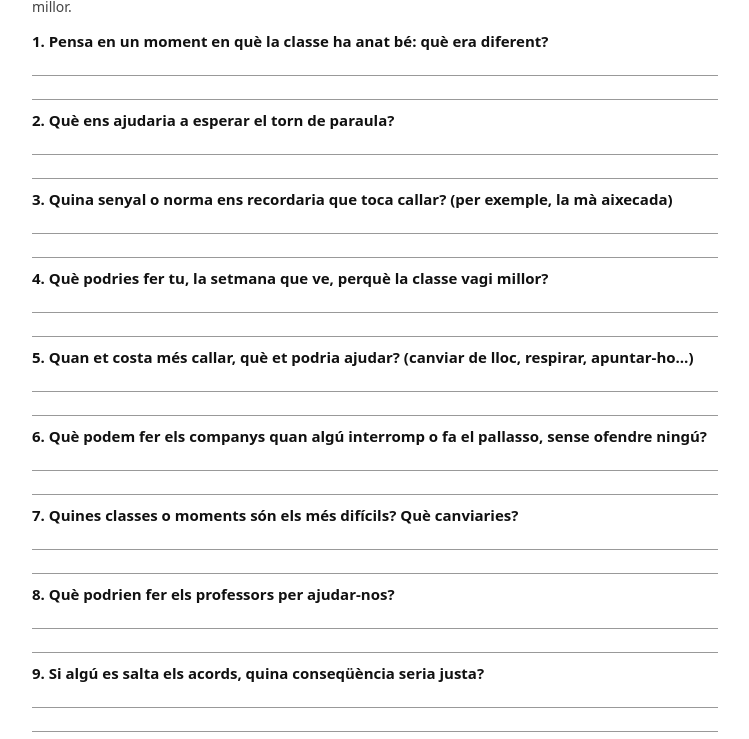
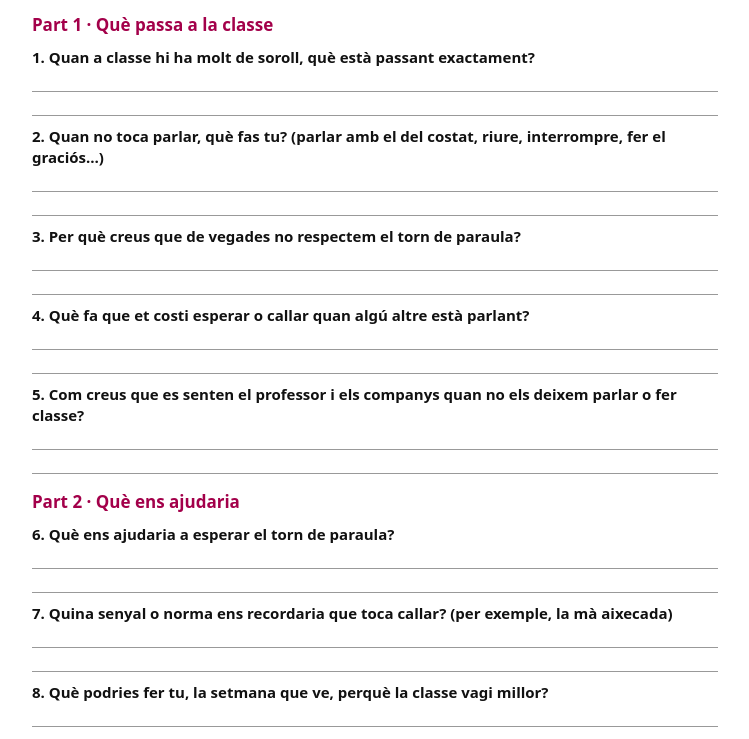
Before and after one commit to jmateog13-creator/clima-de-classe, a plain HTML site: page full.html in a window 1280 px wide. Shown: the part 130-869 px from the top of the page, without its empty margins (265-1014 px from the left). Drawn offline with Linux system fonts and the light colour scheme.

Commit message:
Preguntes en dues parts: què passa (autocrítica) i què ens ajudaria (solucions)
Co-Authored-By: Claude Sonnet 5.5 <noreply@anthropic.com>

```diff
--- a/full.html
+++ b/full.html
@@ -10,6 +10,7 @@
 body{font:15px/1.4 "Atkinson Hyperlegible",system-ui,sans-serif;color:#111;margin:0 auto;max-width:190mm;padding:16px}
 h1{font-size:26px;margin:0 0 2px}
 .sub{color:#444;margin:0 0 14px;font-size:14px}
+h2{font-size:17px;margin:16px 0 0;color:#a3004a;break-after:avoid}
 .q{break-inside:avoid;margin:0 0 6px}
 .q b{display:block;margin-top:10px}
 .l{border-bottom:1px solid #999;height:24px}
@@ -26,7 +27,7 @@ button{font:inherit;padding:8px 16px;border-radius:8px;border:1px solid #333;bac
 <script>
 fetch('preguntes.json',{cache:'no-cache'}).then(r=>r.json()).then(D=>{
   document.getElementById('sub').textContent=D.subtitol;
-  document.getElementById('llista').innerHTML=D.preguntes.map((p,i)=>`<div class="q"><b>${i+1}. ${p.text.replace(/[&<>]/g,c=>({'&':'&amp;','<':'&lt;','>':'&gt;'}[c]))}</b><div class="l"></div><div class="l"></div></div>`).join('');
+  let ant=0; document.getElementById('llista').innerHTML=D.preguntes.map((p,i)=>{ const cap=p.part!==ant?`<h2>Part ${p.part} · ${D.parts[p.part]}</h2>`:''; ant=p.part; return cap+`<div class="q"><b>${i+1}. ${p.text.replace(/[&<>]/g,c=>({'&':'&amp;','<':'&lt;','>':'&gt;'}[c]))}</b><div class="l"></div><div class="l"></div></div>`; }).join('');
 });
 </script>
 </body>
--- a/preguntes.json
+++ b/preguntes.json
@@ -1,51 +1,65 @@
 {
   "titol": "Busquem solucions",
-  "subtitol": "Escriu al teu full, sense noms. No busquem culpables: busquem què podem fer perquè la classe funcioni millor.",
+  "subtitol": "Primer, què passa. Després, què ens ajudaria. Sense noms: no busquem culpables.",
   "preguntes": [
     {
-      "id": "be",
-      "text": "Pensa en un moment en què la classe ha anat bé: què era diferent?"
+      "id": "soroll",
+      "part": 1,
+      "text": "Quan a classe hi ha molt de soroll, què està passant exactament?"
+    },
+    {
+      "id": "jo",
+      "part": 1,
+      "text": "Quan no toca parlar, què fas tu? (parlar amb el del costat, riure, interrompre, fer el graciós…)"
     },
     {
       "id": "torn",
+      "part": 1,
+      "text": "Per què creus que de vegades no respectem el torn de paraula?"
+    },
+    {
+      "id": "callar",
+      "part": 1,
+      "text": "Què fa que et costi esperar o callar quan algú altre està parlant?"
+    },
+    {
+      "id": "efecte",
+      "part": 1,
+      "text": "Com creus que es senten el professor i els companys quan no els deixem parlar o fer classe?"
+    },
+    {
+      "id": "ajuda",
+      "part": 2,
       "text": "Què ens ajudaria a esperar el torn de paraula?"
     },
     {
       "id": "senyal",
+      "part": 2,
       "text": "Quina senyal o norma ens recordaria que toca callar? (per exemple, la mà aixecada)"
     },
     {
-      "id": "jo",
+      "id": "tu",
+      "part": 2,
       "text": "Què podries fer tu, la setmana que ve, perquè la classe vagi millor?"
     },
     {
-      "id": "callar",
-      "text": "Quan et costa més callar, què et podria ajudar? (canviar de lloc, respirar, apuntar-ho…)"
-    },
-    {
-      "id": "companys",
-      "text": "Què podem fer els companys quan algú interromp o fa el pallasso, sense ofendre ningú?"
-    },
-    {
-      "id": "moments",
-      "text": "Quines classes o moments són els més difícils? Què canviaries?"
-    },
-    {
       "id": "profes",
+      "part": 2,
       "text": "Què podrien fer els professors per ajudar-nos?"
     },
     {
-      "id": "consequencia",
-      "text": "Si algú es salta els acords, quina conseqüència seria justa?"
-    },
-    {
       "id": "acord",
+      "part": 2,
       "text": "Quin acord concret proposes per a tot el grup?"
     }
   ],
   "min": 3,
   "intro": [
-    "Agafa un full i escriu-hi, amb sinceritat, la resposta a cada pregunta.",
-    "Hi haurà una pregunta cada 3 minuts. No hi posis el teu nom ni el de cap company: no busquem culpables, busquem solucions."
-  ]
+    "Agafa un full i escriu-hi, amb sinceritat, la resposta a cada pregunta. Hi haurà una pregunta cada 3 minuts.",
+    "Primer, mirem què passa de veritat a la classe. Després, busquem què ens ajudaria. No hi posis el teu nom ni el de cap company: no busquem culpables."
+  ],
+  "parts": {
+    "1": "Què passa a la classe",
+    "2": "Què ens ajudaria"
+  }
 }
```
Also changed, not shown: index.html (+1 -1 lines), 1 other file.
